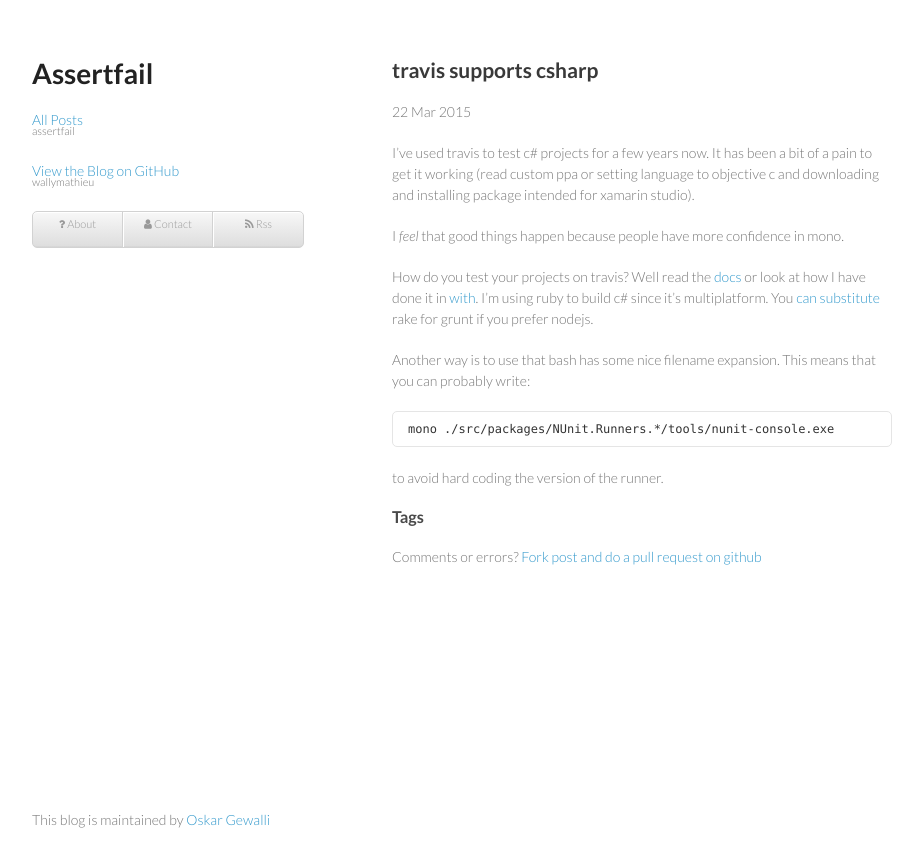
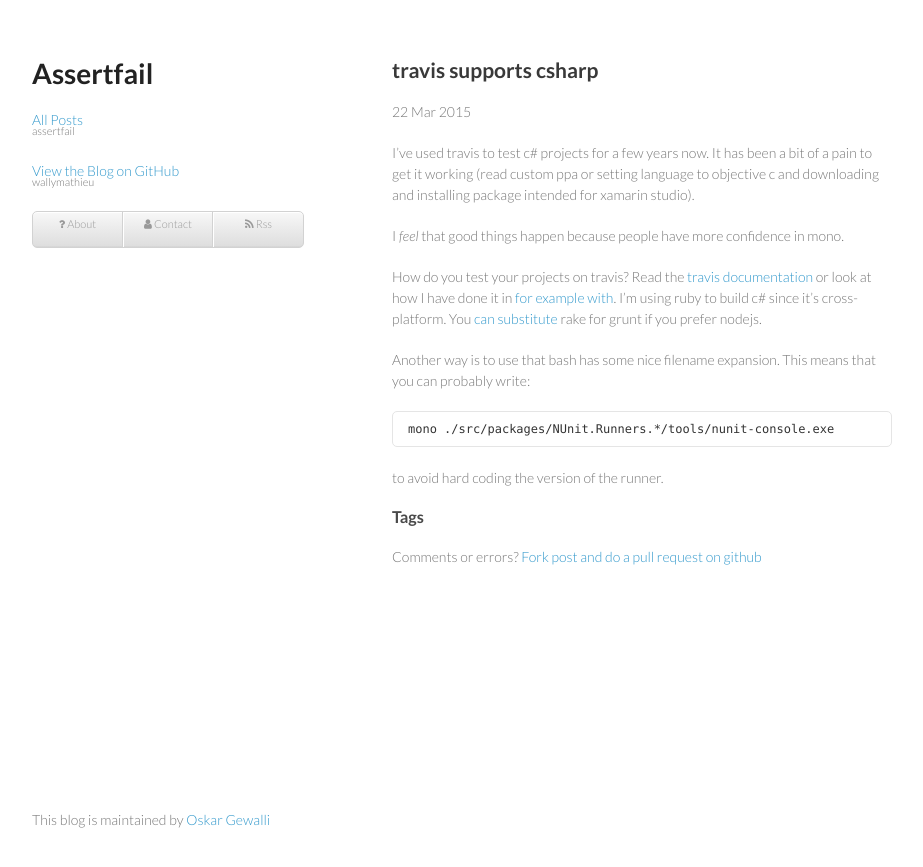
Before and after one commit to wallymathieu/assertfail, a Jekyll site: the page built from _posts/2015-03-22-travis-supports-csharp.md, in a window 1280 px wide. Shown: the top 867 px of the page, without its empty margins (178-1101 px from the left). Built offline with Jekyll 4.4.1, drawn with Linux system fonts in a browser that asks for light colours; nearby versions of some CDN libraries; Markdown is read by kramdown in place of the engine named in the settings.

Commit message:
Should be a little bit clearer.

```diff
--- a/_posts/2015-03-22-travis-supports-csharp.md
+++ b/_posts/2015-03-22-travis-supports-csharp.md
@@ -8,7 +8,7 @@ I've used travis to test c# projects for a few years now. It has been a bit of a
 
 I _feel_ that good things happen because people have more confidence in mono.
 
-How do you test your projects on travis? Well read the [docs](http://docs.travis-ci.com/user/languages/csharp/) or look at how I have done it in [with](https://github.com/wallymathieu/with/blob/master/.travis.yml). I'm using ruby to build c# since it's multiplatform. You [can substitute](https://github.com/csainty/Veil/blob/master/Build/gruntfile.js) rake for grunt if you prefer nodejs.
+How do you test your projects on travis? Read the [travis documentation](http://docs.travis-ci.com/user/languages/csharp/) or look at how I have done it in [for example with](https://github.com/wallymathieu/with/blob/master/.travis.yml). I'm using ruby to build c# since it's cross-platform. You [can substitute](https://github.com/csainty/Veil/blob/master/Build/gruntfile.js) rake for grunt if you prefer nodejs.
 
 Another way is to use that bash has some nice filename expansion. This means that you can probably write:
 
```
